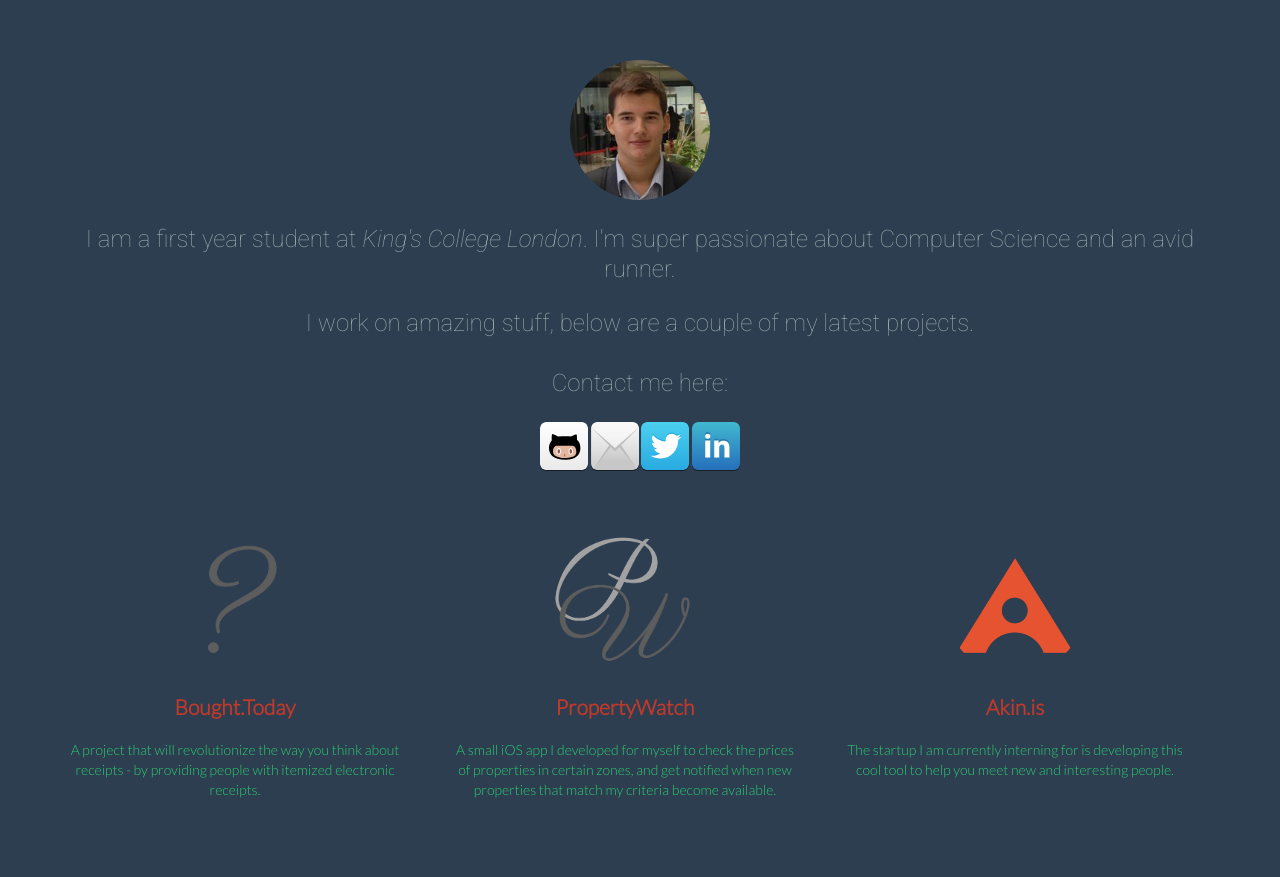
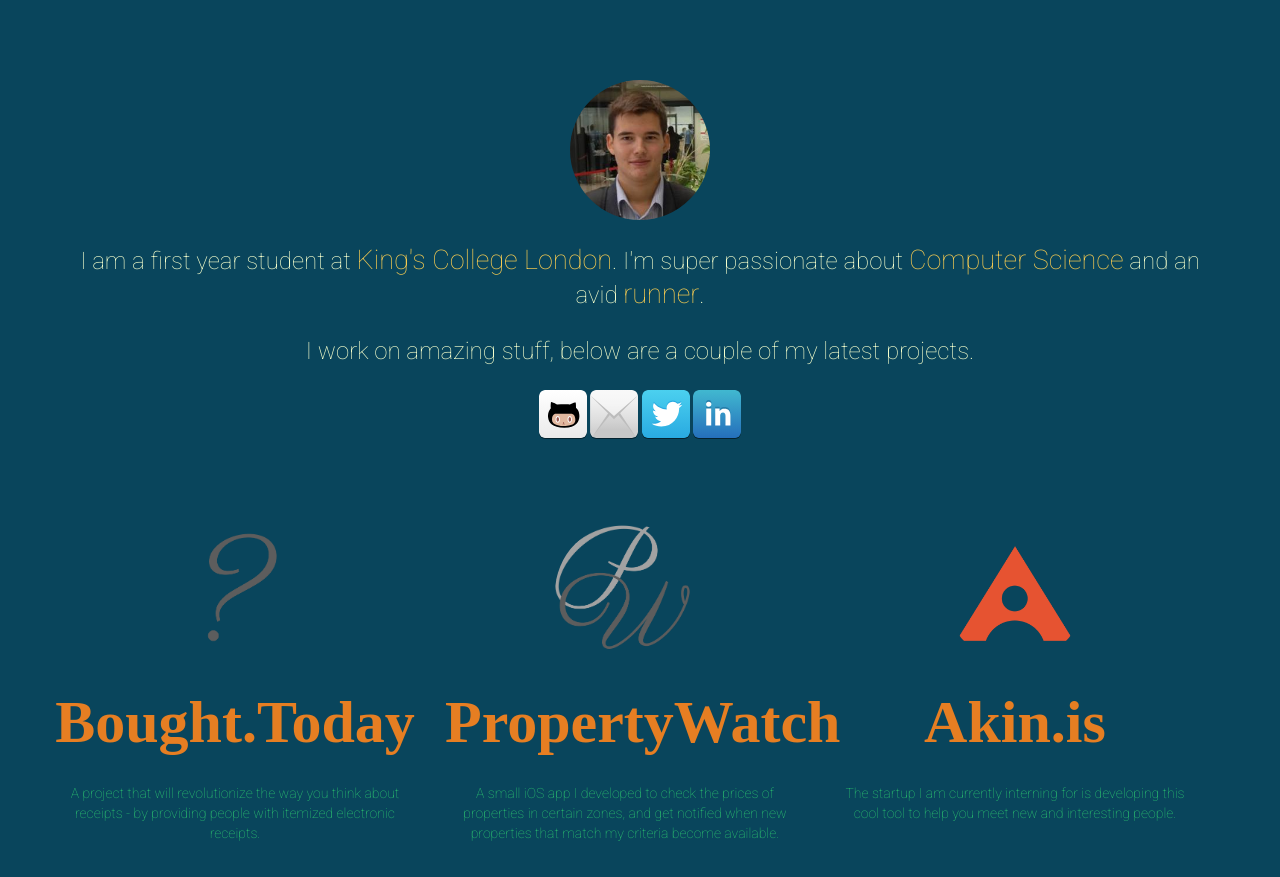
Before and after one commit to alexstoick/alexstoica.com, a PHP site: page / in a window 1280 px wide. Before the commit the page ends 798 px from the top, so only its background shows below. Run offline with PHP 8.4, Linux system fonts and the light colour scheme; some libraries are stand-ins or nearby versions.

Commit message:
working on stuff

```diff
--- /dev/null
+++ b/css/colors.css
@@ -0,0 +1,36 @@
+.yellow {
+  background: #F6CB51
+}
+.orange {
+  background: #E25942
+}
+.light-blue {
+  background: #13A89E
+}
+.blue {
+  background: #3F4953
+}
+.light-grey {
+  background: #F2E7DA
+}
+
+
+.dark-blue{
+  background: #2C3E50
+}
+.light-orange {
+  background: #E74C3C
+}
+.white {
+  background: #ECF0F1
+}
+.light-blue2 {
+  background: #3498DB
+}
+.darker-blue {
+  background: #09455C
+}
+
+.green {
+  background: #F5FFCC;
+}
--- a/css/style.css
+++ b/css/style.css
@@ -1,12 +1,10 @@
 body {
-
-  background-color: #2c3e50;
 
 }
 
 .container {
-	font-family:'Lato',"Helvetica Neue",Helvetica,Arial,sans-serif;
-	width:1170px;
+	font-family:'Roboto',"Helvetica Neue",Helvetica,Arial,sans-serif;
+	max-width:1170px;
 	margin: 0 auto;
 	font-size: 14px;
 	line-height: 1.42857143;
@@ -15,13 +13,32 @@
 .jumbotron {
 	margin: 60px 0;
 	text-align: center;
+  overflow: auto;
+  padding: 20px;
 }
 
 .jumbotron .lead {
   font-family: 'Roboto', 'sans-serif';
 	font-size: 24px;
 	line-height: 1.25;
-  color:#95a5a6;
+  color:#F5FFCC ;
+}
+
+.jumbotron .lead .special {
+  /*font-family: 'Canter';*/
+  font-weight:100;
+  font-size: 27px;
+  color: #F6CB51;
+}
+
+.jumbotron .left {
+  width: 80%;
+  float: left;
+}
+
+.jumbotron .right {
+  float:left;
+  width:20%;
 }
 
 .me {
@@ -33,6 +50,7 @@
 .row {
   margin-right: -15px;
   margin-left: -15px;
+  clear: both;
 }
 
 .col-lg-4 {
@@ -57,11 +75,6 @@
   margin-left: 10px;
 }
 
-.light-italic {
-  font-weight: 100 ;
-  font-style: italic;
-}
-
 @media (min-width: 1200px) {
 	.container {
 		width: 1170px;
@@ -73,10 +86,20 @@
 }
 
 .link-no-style {
+  font-family: 'Canter' ;
+  font-size: 60px;
 	text-decoration: none;
-  color: #c0392b;
+  color: #e67e22;
 }
 
 .link-no-style:hover {
-  color:#e67e22;
+  color:#F6CB51;
 }
+
+li {
+  list-style-type: none;
+}
+
+a:hover{
+  outline-style: none;
+}
--- a/index.php
+++ b/index.php
@@ -4,7 +4,7 @@
   <meta content='Alexandru Stoica' name='author'>
   <meta content='width=device-width, initial-scale=1' name='viewport'>
   <meta content='Personal website of Alexandru Stoica. Holds latest projects.' name='description'>
-  <meta content="Alexandru Stoica, Running, King's College London, PropertyWatch  " name='keywords'>
+  <meta content="Alexandru Stoica, Running, King's College London, PropertyWatch" name='keywords'>
   <meta content='text/html;charset=UTF-8' http-equiv='content-type'>
   <meta content='ALL' name='robots'>
   <meta content='1 Day' name='revisit-after'>
@@ -20,6 +20,7 @@
   <link href='http://fonts.googleapis.com/css?family=Roboto:300,100,100italic' rel='stylesheet' type='text/css'>
 	<link rel="stylesheet" href="css/fc-webicons.css">
 	<link rel="stylesheet" href="css/style.css">
+  <link rel="stylesheet" href="css/colors.css">
 	<script>
     (function(i,s,o,g,r,a,m){i['GoogleAnalyticsObject']=r;i[r]=i[r]||function(){
     (i[r].q=i[r].q||[]).push(arguments)},i[r].l=1*new Date();a=s.createElement(o),
@@ -33,19 +34,17 @@
 </head>
 
 
-<body>
+<body class="darker-blue">
 	<div class="container">
 
       <div class="jumbotron">
-				<img class="me" src="img/me.png"></img>
-        <p class="lead">I am a first year student at <span class="light-italic">King's College London</span>. I'm super passionate about Computer Science and an avid runner. </p>
-				<p class="lead">I work on amazing stuff, below are a couple of my latest projects. <br><br>Contact me here:</p>
-				<p>
-					<a class="fc-webicon github large" onClick="_gaq.push(['_trackEvent', 'Github' , 'Clicked Github']);" href="https://github.com/alexstoick">Github</a>
-					<a class="fc-webicon mail large" onClick="_gaq.push(['_trackEvent', 'Email', 'Clicked Email']);" href="mailto:alex.stoicajr@gmail.com">Mail</a>
-					<a class="fc-webicon twitter large" onClick="_gaq.push(['_trackEvent', 'Twitter', 'Clicked Twitter']);" href="https://twitter.com/alexstoick">Twitter</a>
-					<a class="fc-webicon linkedin large" onClick="_gaq.push(['_trackEvent', 'LinkedIn', 'Clicked LinkedIn']);" href="http://uk.linkedin.com/pub/alexandru-stoica/85/209/70b/">LinkedIn</a>
-				</p>
+  				<img class="me" src="img/me.png"></img>
+          <p class="lead">I am a first year student at <span class="special">King's College London</span>. I'm super passionate about <span class="special">Computer Science</span> and an avid <span class="special">runner</span>. </p>
+  				<p class="lead">I work on amazing stuff, below are a couple of my latest projects. <br></p>
+  				<a class="fc-webicon github large" onClick="_gaq.push(['_trackEvent', 'click' , 'Clicked Github']);" href="https://github.com/alexstoick">Github</a>
+  				<a class="fc-webicon mail large" onClick="_gaq.push(['_trackEvent', 'click', 'Clicked Email']);" href="mailto:alex.stoicajr@gmail.com">Mail</a>
+  				<a class="fc-webicon twitter large" onClick="_gaq.push(['_trackEvent', 'click', 'Clicked Twitter']);" href="https://twitter.com/alexstoick">Twitter</a>
+  				<a class="fc-webicon linkedin large" onClick="_gaq.push(['_trackEvent', 'click', 'Clicked LinkedIn']);" href="http://uk.linkedin.com/pub/alexandru-stoica/85/209/70b/">LinkedIn</a>
       </div>
 
       <div class="row">
@@ -58,7 +57,7 @@
         <div class="col-lg-4">
           <img class="me" src="img/PropertyWatch.png" alt="PropertyWatch">
           <h2><a class="link-no-style" href="http://alexstoica.com/PropertyWatch/">PropertyWatch</a></h2>
-          <p> A small iOS app I developed for myself to check the prices of properties in certain zones, and
+          <p> A small iOS app I developed to check the prices of properties in certain zones, and
           get notified when new properties that match my criteria become available.</p>
         </div><!-- /.col-lg-4 -->
         <div class="col-lg-4">
```
